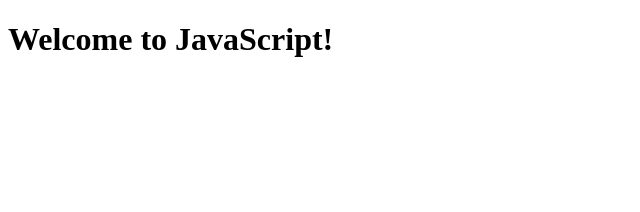
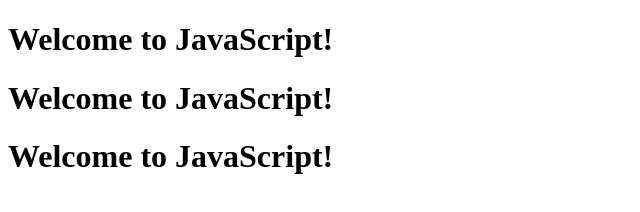
Before and after one commit to Aug27Pega-USF/BatchSource, a plain HTML site: page index.html in a window 1280 px wide. Shown: the whole page, without its empty margins (0-640 px from the left). Drawn offline with Linux system fonts and the light colour scheme.

Commit message:
Banking app

```diff
--- a/index.html
+++ b/index.html
@@ -1,11 +1,12 @@
 <!DOCTYPE html>
 <html>
     <head>
-        <title>Javascript Example</title>
+        <title id="boo">Javascript Example</title>
     </head>
     <body>
-        <h1>Welcome to JavaScript!</h1>
-
+        <h1 id="megatron">Welcome to JavaScript!</h1>
+        <h1 id="batman">Welcome to JavaScript!</h1>
+        <h1 id="TaylorSwift">Welcome to JavaScript!</h1>
     </body>
     <script type="text/javascript" src="javascript.js"></script>
 </html>
```
